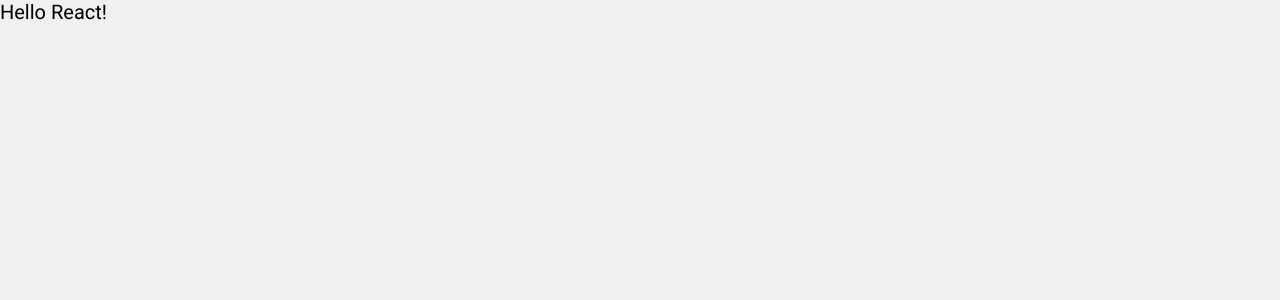
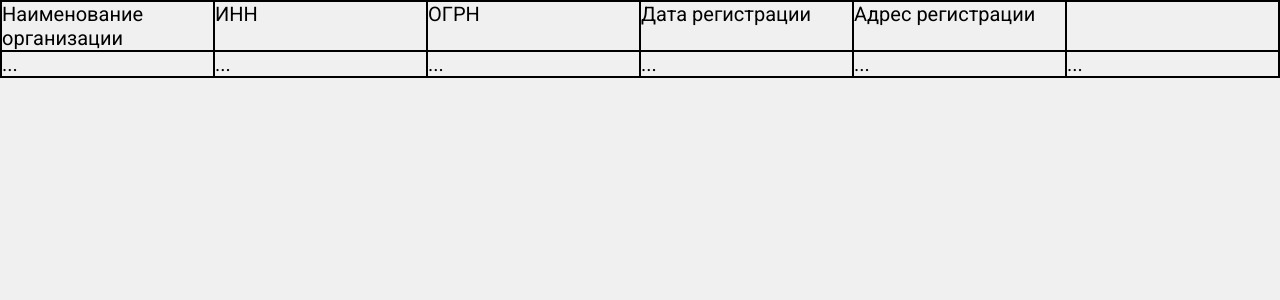
Before and after one commit to maratustra/list-of-companies, a React (Create React App) app: page / in a window 1280 px wide. Shown: the top 300 px of the page. Built offline with nearby package versions, Linux system fonts and the light colour scheme.

Commit message:
feat(MainTable.js): added table template

```diff
--- a/package.json
+++ b/package.json
@@ -35,5 +35,10 @@
       "last 1 firefox version",
       "last 1 safari version"
     ]
+  },
+  "devDependencies": {
+    "eslint": "^7.32.0",
+    "eslint-plugin-babel": "^5.3.1",
+    "eslint-plugin-react": "^7.27.1"
   }
 }
--- a/src/App.js
+++ b/src/App.js
@@ -1,14 +1,13 @@
 import React from 'react';
 import { GlobalStyle } from './Components/Style/GlobalStyle';
+import { MainTable } from './Components/MainTable';
 
 function App() {
   return (
-    <div>
-      <GlobalStyle/>
-      <div className="App">
-      Hello React!
-    </div>
-    </div>
+    <>
+      <GlobalStyle />
+      <MainTable />
+    </>
   );
 }
 
--- a/src/Components/MainTable.js
+++ b/src/Components/MainTable.js
@@ -1,2 +1,45 @@
 import React from 'react';
 import styled from 'styled-components';
+
+const TableStyled = styled.div`
+  display: flex;
+  flex-direction: column;
+  border: 1px solid black;
+  ${'' /* max-width: 900px;  */}
+`;
+
+const TableRowBlock = styled.div`
+  display: flex;
+  flex-direction: row;
+`;
+
+const TableHeader = styled.div`
+  width: 500px;
+  border: 1px solid black;
+`;
+
+const TableMainArea = styled.div`
+  width: 500px;
+  border: 1px solid black;
+`;
+
+export const MainTable = () => (
+  <TableStyled>
+    <TableRowBlock>
+      <TableHeader>Наименование организации</TableHeader>
+      <TableHeader>ИНН</TableHeader>
+      <TableHeader>ОГРН</TableHeader>
+      <TableHeader>Дата регистрации</TableHeader>
+      <TableHeader>Адрес регистрации</TableHeader>
+      <TableHeader></TableHeader>
+    </TableRowBlock>
+    <TableRowBlock>
+      <TableMainArea>...</TableMainArea>
+      <TableMainArea>...</TableMainArea>
+      <TableMainArea>...</TableMainArea>
+      <TableMainArea>...</TableMainArea>
+      <TableMainArea>...</TableMainArea>
+      <TableMainArea>...</TableMainArea>
+    </TableRowBlock>
+  </TableStyled>
+);
```
Also changed, not shown: 1 other file (tests, documents, lock files or other folders).
